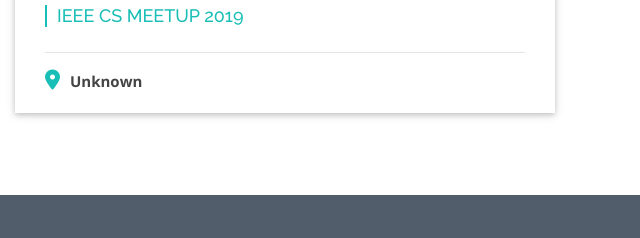
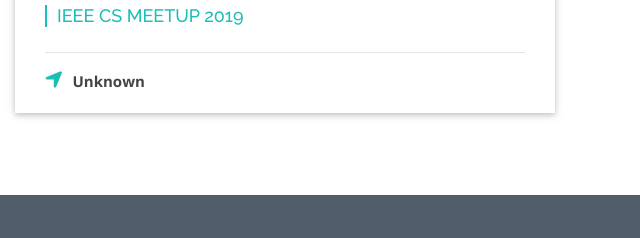
Before and after one commit to Akash-Rao-Mallareddy-Projects/REJOLT, a plain HTML site: page gallery.html in a window 1280 px wide. Shown: the part 562-800 px from the top of the page, 640-1280 px from the left. Drawn offline with nearby package versions, Linux system fonts and the light colour scheme.

Commit message:
Update gallery.html

```diff
--- a/gallery.html
+++ b/gallery.html
@@ -153,7 +153,7 @@ background-position: center center;
                         <p></p><hr />
                         <div class="col-sm-12 location-main">
                             <div class="pull-left location">
-                                <i class="fa fa-map-marker fa-2x"></i><span>Unknown</span>
+                                <i class="fas fa-location-arrow"></i><span>Unknown</span>
                             </div>
                         </div>
                     </div>
```
